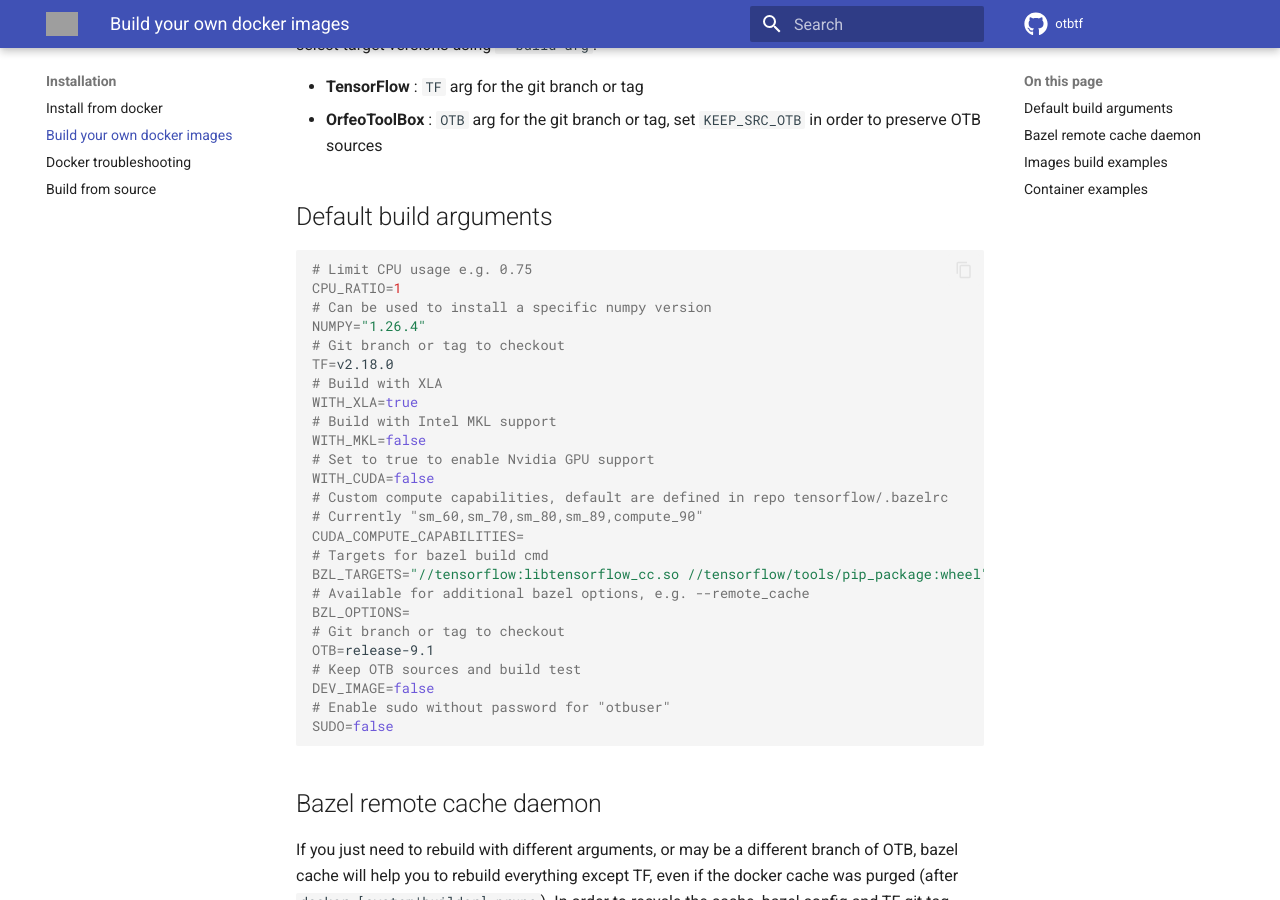
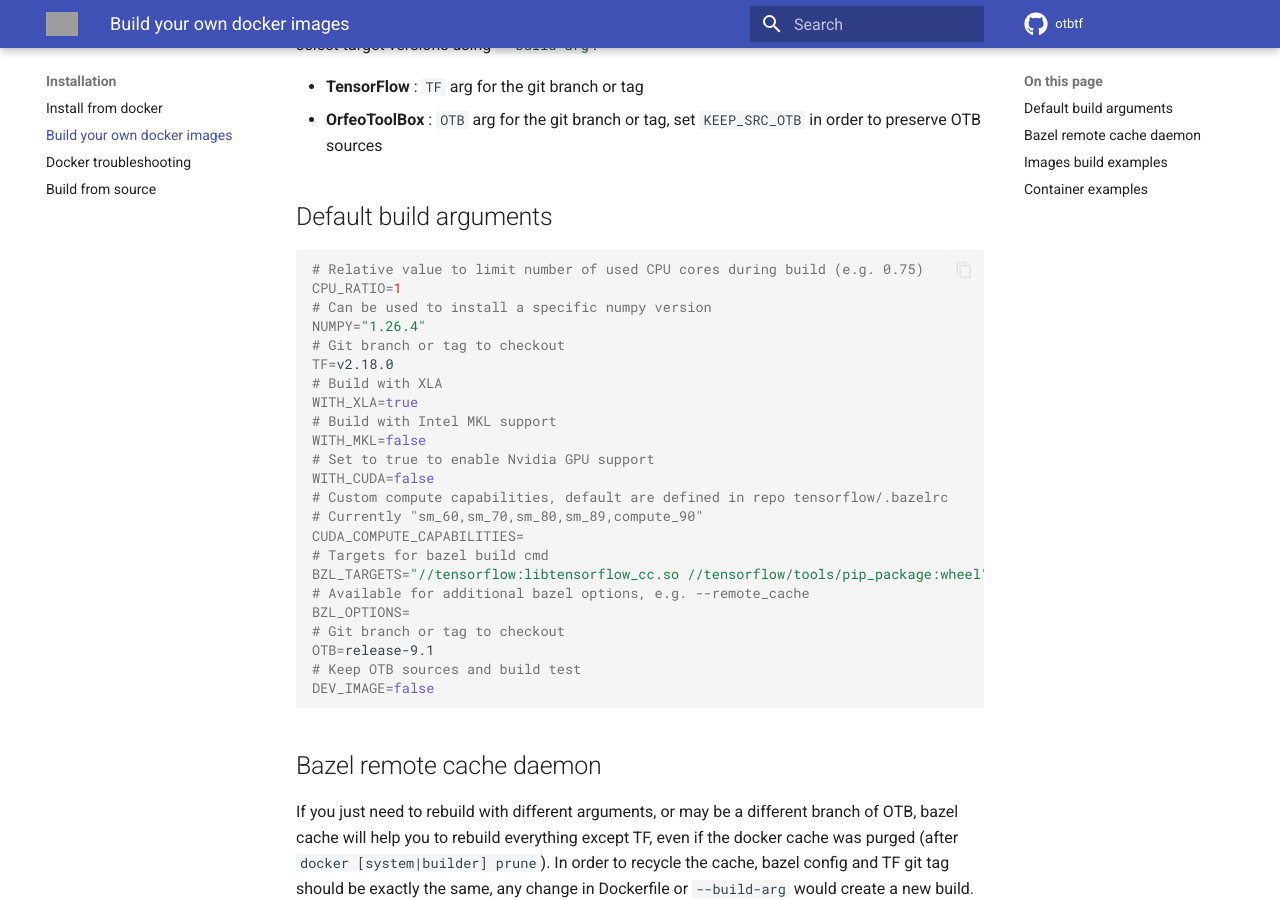
Before and after one commit to remicres/otbtf, an MkDocs documentation site: the page built from doc/docker_build.md, in a window 1280 px wide and 900 px high, scrolled down 221 px. Built offline with MkDocs 1.6.1 and Material for MkDocs 9.7.7, drawn with Linux system fonts in a browser that asks for light colours; comment, search, counter and statistics services are not loaded; some of the changed text lies outside the part shown; grey boxes are pictures that could not be loaded.

Commit message:
DOC: update docker pages

````diff
--- a/doc/docker_build.md
+++ b/doc/docker_build.md
@@ -11,7 +11,7 @@
 ## Default build arguments
 
 ```bash
-# Limit CPU usage e.g. 0.75
+# Relative value to limit number of used CPU cores during build (e.g. 0.75)
 CPU_RATIO=1
 # Can be used to install a specific numpy version
 NUMPY="1.26.4"
@@ -34,8 +34,6 @@
 OTB=release-9.1
 # Keep OTB sources and build test
 DEV_IMAGE=false
-# Enable sudo without password for "otbuser"
-SUDO=false
 ```
 
 ## Bazel remote cache daemon
@@ -54,7 +52,7 @@
   -p 9090:8080 buchgr/bazel-remote-cache --max_size=10
 ```
 
-Then just add ` --network='host'` to the docker build command, or connect
+Then just add `--network='host'` to the docker build command, or connect
  bazel to a remote server - see 'BZL_OPTIONS'.
 The other way of docker is a virtual bridge, but you'll need to edit the IP
  address. Changing the BZL_OPTIONS will invalidate docker build cache.
@@ -118,6 +116,7 @@
 ```
 
 ### Debug build
+
 If you fail to build, you can log into the last layer and check CMake logs.
  Run `docker images`, find the latest layer ID and run a tmp container
 (`docker run -it d60496d9612e bash`).
@@ -158,3 +157,4 @@
 ```
 
 Then you can user `docker commit` to save this container as a new image.
+You could also use these commands in another Dockerfile to build `FROM` an OTBTF image.
````
Also changed, not shown: doc/docker_use.md (+18 -19 lines).
